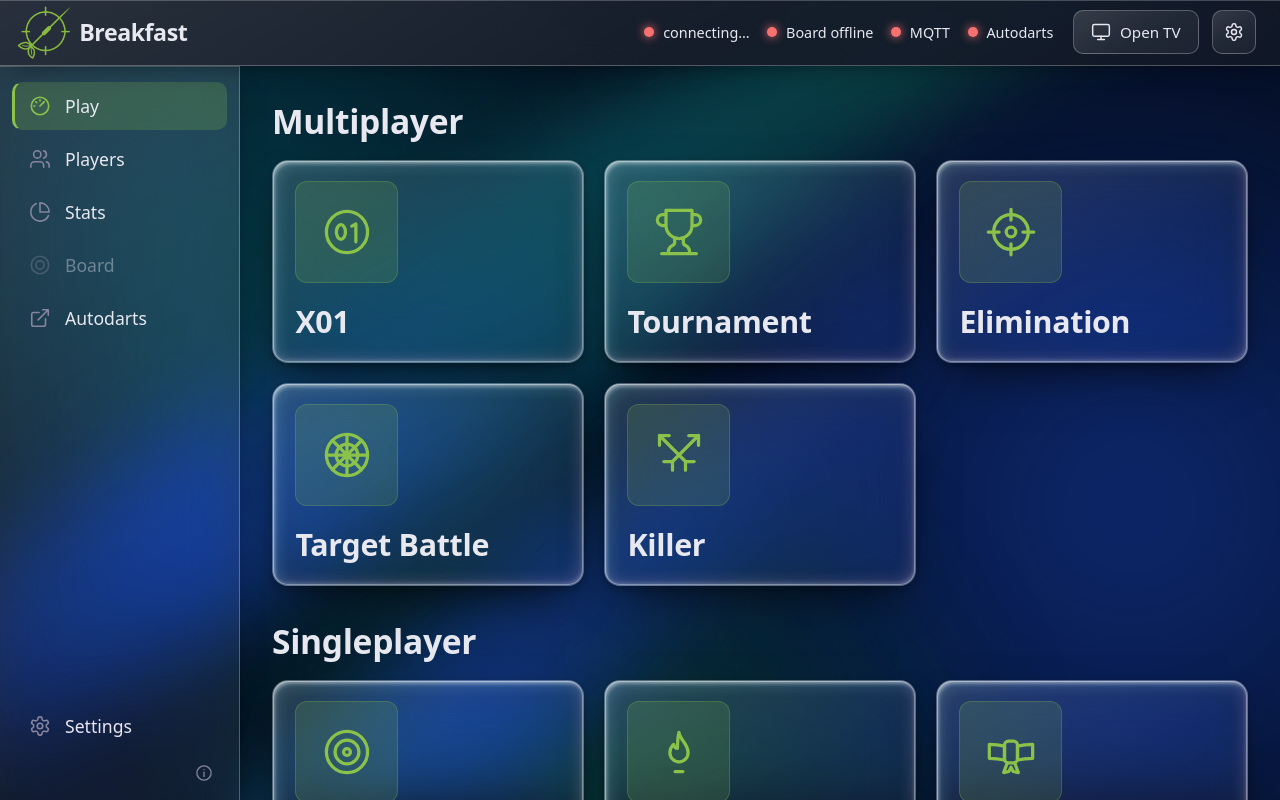
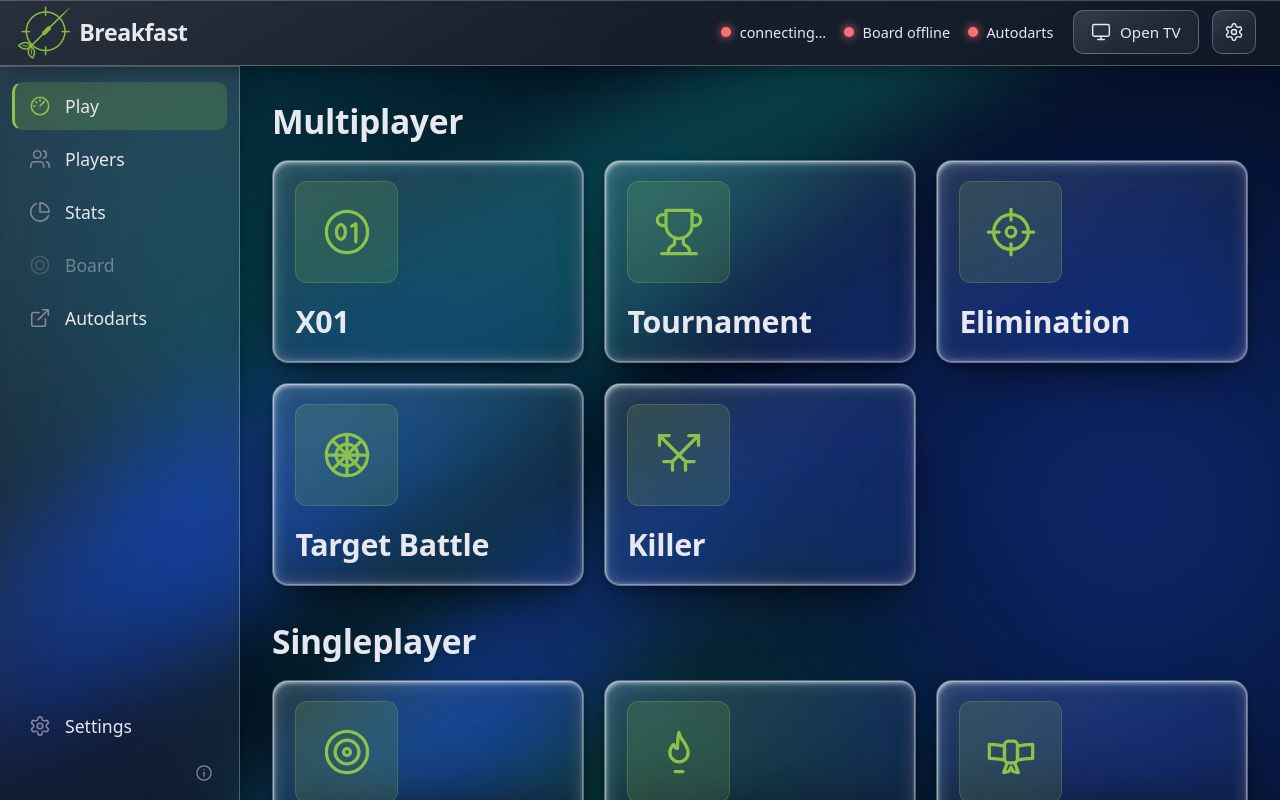
Before and after one commit to 3lefeint/breakfast26, a Svelte app in the folder frontend/: page / in a window 1280 px wide. Shown: the top 800 px of the page. Built offline with nearby package versions, Linux system fonts and the light colour scheme; no server answers.

Commit message:
Hide the MQTT status when MQTT is not configured

```diff
--- a/frontend/src/home/shell/TopBar.svelte
+++ b/frontend/src/home/shell/TopBar.svelte
@@ -7,7 +7,7 @@
   import Icon from '../../lib/components/Icon.svelte';
   import logo from '../../lib/assets/logo.png';
 
-  let { boardConnected = false, mqttOk = false, autodartsOk = false, wsConnected = true, connLabel = '' } = $props();
+  let { boardConnected = false, mqttOk = null, autodartsOk = false, wsConnected = true, connLabel = '' } = $props();
 </script>
 
 <header class="topbar">
@@ -21,7 +21,9 @@
         <span class="status"><span class="dot"></span><span class="label">{connLabel}</span></span>
       {/if}
       <span class="status" title={boardConnected ? t('Board connected') : t('Board offline')}><span class="dot" class:ok={boardConnected}></span><span class="label">{boardConnected ? t('Board connected') : t('Board offline')}</span></span>
-      <span class="status" title={t('MQTT')}><span class="dot" class:ok={mqttOk}></span><span class="label">{t('MQTT')}</span></span>
+      {#if mqttOk !== null}
+        <span class="status" title={t('MQTT')}><span class="dot" class:ok={mqttOk}></span><span class="label">{t('MQTT')}</span></span>
+      {/if}
       <span class="status" title={t('Autodarts')}><span class="dot" class:ok={autodartsOk}></span><span class="label">{t('Autodarts')}</span></span>
     </span>
     <a class="btn tv" href="#tv" onclick={openTv}><Icon name="tv" size={20} /><span>{t('Open TV')}</span></a>
--- a/frontend/src/tv/App.svelte
+++ b/frontend/src/tv/App.svelte
@@ -225,7 +225,9 @@
 <footer>
   <span class="dot-group">
     <span><span class="conn-dot" class:ok={$connDot}></span><span class="conn-label">WS</span></span>
-    <span><span class="conn-dot" class:ok={$health.mqttOk}></span><span class="conn-label">{t('MQTT')}</span></span>
+    {#if $health.mqttOk !== null}
+      <span><span class="conn-dot" class:ok={$health.mqttOk}></span><span class="conn-label">{t('MQTT')}</span></span>
+    {/if}
     <span><span class="conn-dot" class:ok={$health.autodartsOk}></span><span class="conn-label">{t('Autodarts')}</span></span>
   </span>
   <span class="version-info">{$health.version ? `v${$health.version} · ${($health.releaseDate ?? '').slice(0, 10)}` : ''}</span>
```
Also changed, not shown: 1 other file (tests, documents, lock files or other folders).
